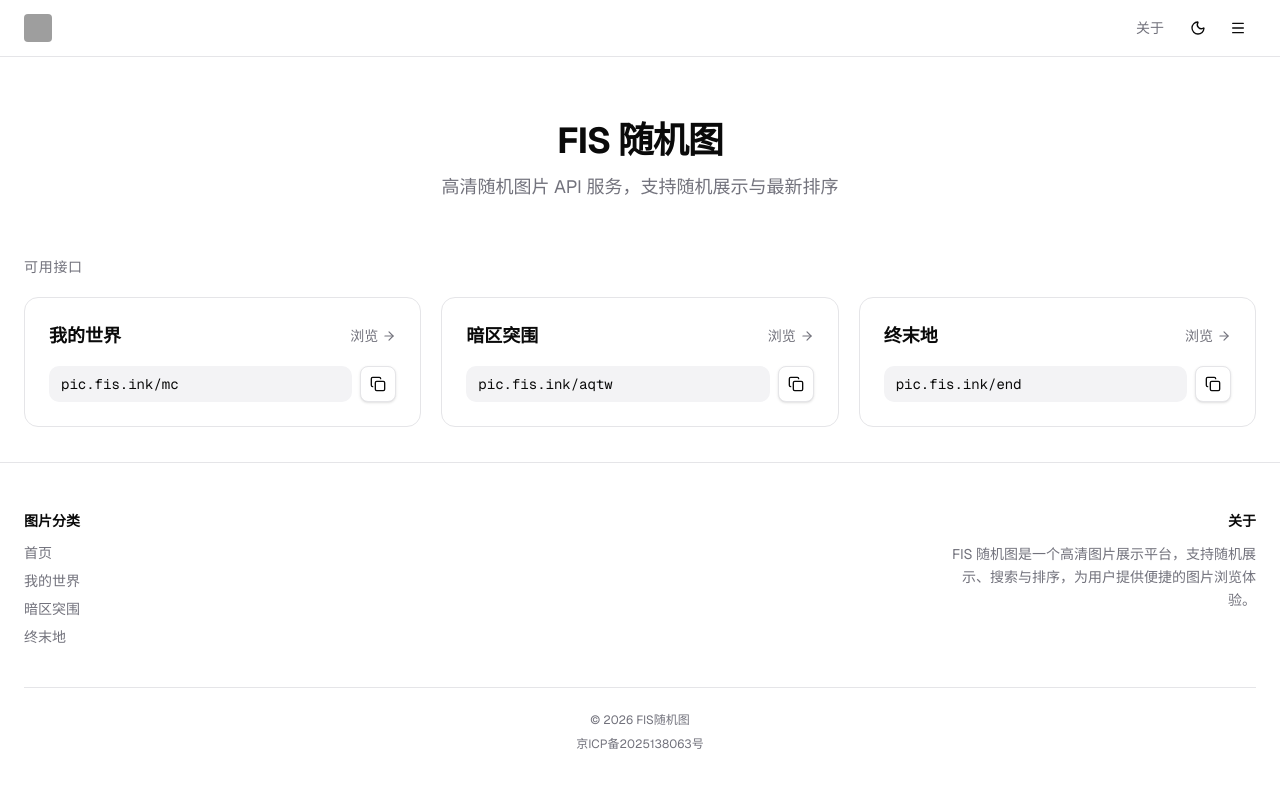
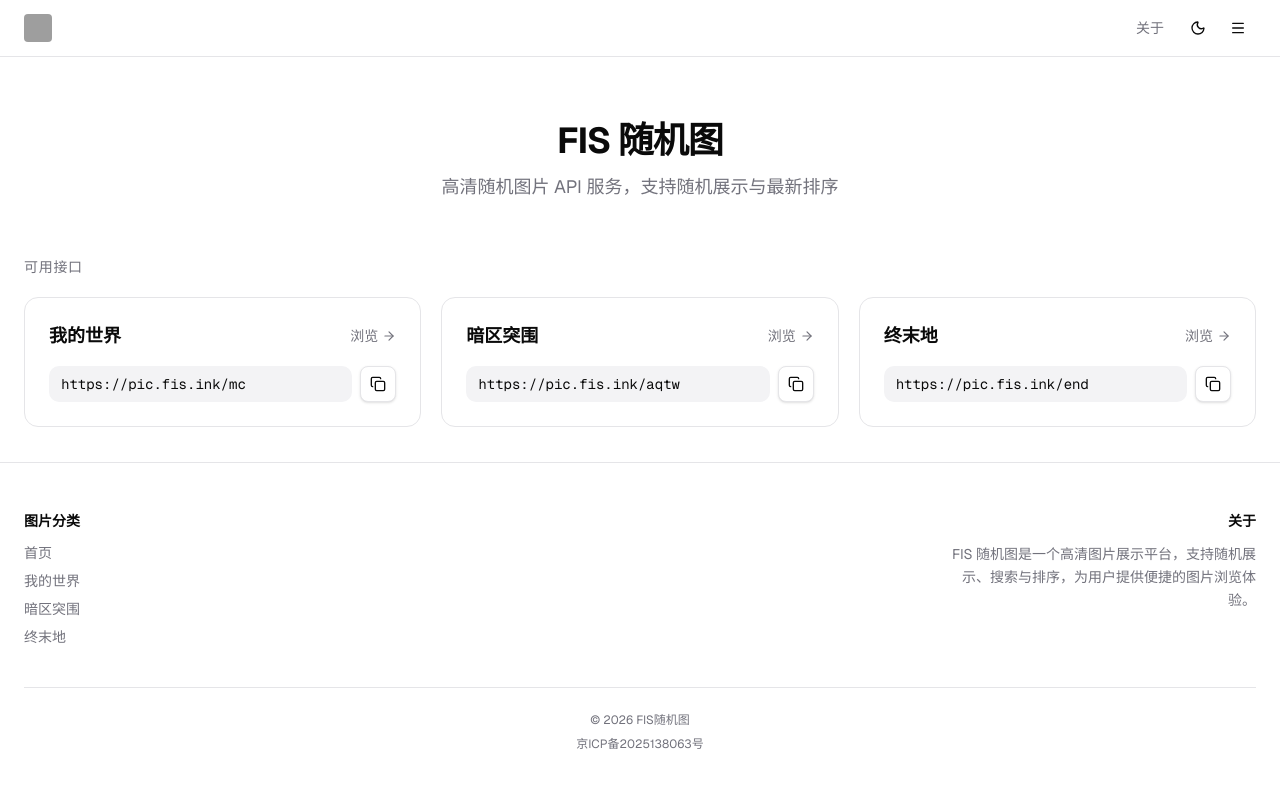
Before and after one commit to fishcpy/pic-homepage, a Next.js app: page / in a window 1280 px wide. Shown: the top 788 px of the page. Built offline with nearby package versions, Linux system fonts and the light colour scheme; grey boxes are pictures that could not be loaded; a web font is replaced by a local one.

Commit message:
fix(data): 补全categories里displayUrl的完整域名

```diff
--- a/src/data/categories.ts
+++ b/src/data/categories.ts
@@ -5,19 +5,19 @@ export const categories: CategoryInfo[] = [
     id: 'mc',
     name: '我的世界',
     apiUrl: 'https://api.fis.ink/img/pic/mc.json',
-    displayUrl: 'pic.fis.ink/mc',
+    displayUrl: 'https://pic.fis.ink/mc',
   },
   {
     id: 'aqtw',
     name: '暗区突围',
     apiUrl: 'https://api.fis.ink/img/pic/aqtw.json',
-    displayUrl: 'pic.fis.ink/aqtw',
+    displayUrl: 'https://pic.fis.ink/aqtw',
   },
   {
     id: 'end',
     name: '终末地',
     apiUrl: 'https://api.fis.ink/img/pic/end.json',
-    displayUrl: 'pic.fis.ink/end',
+    displayUrl: 'https://pic.fis.ink/end',
   },
 ]
 
```
